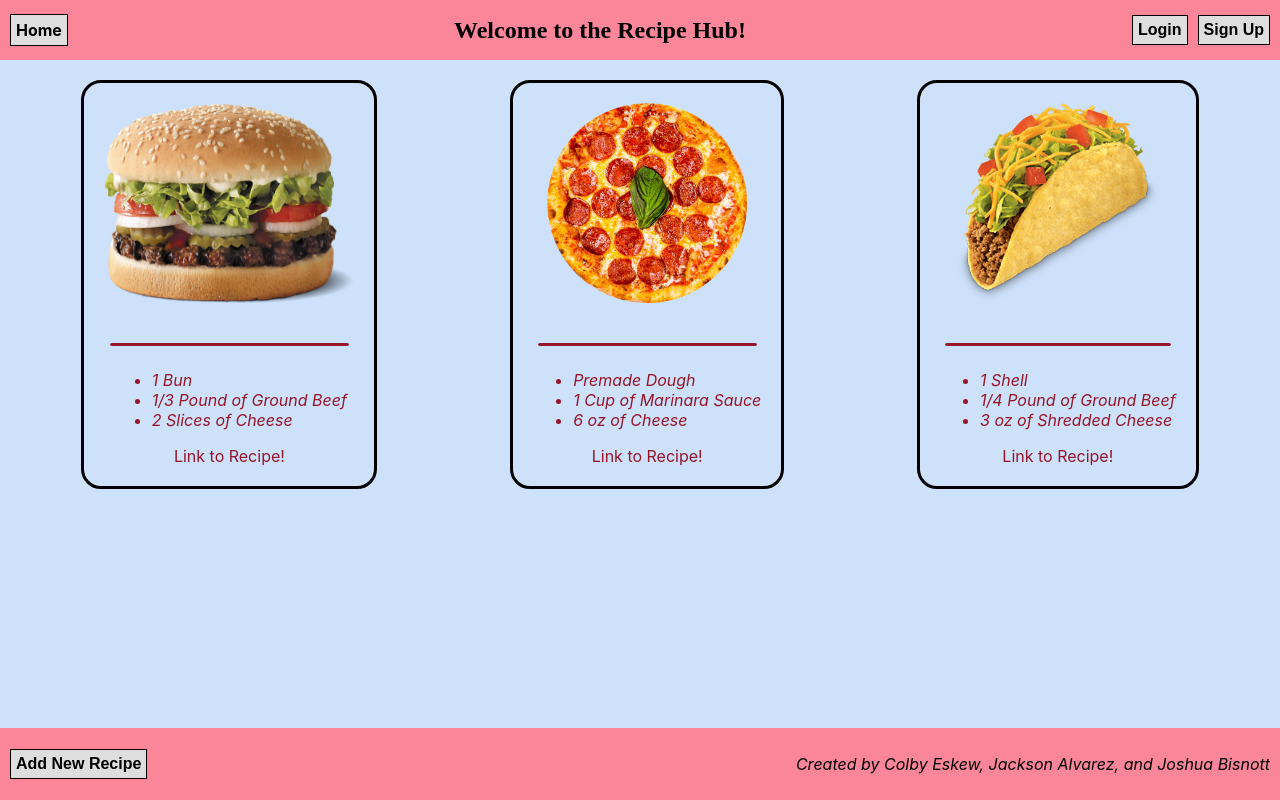
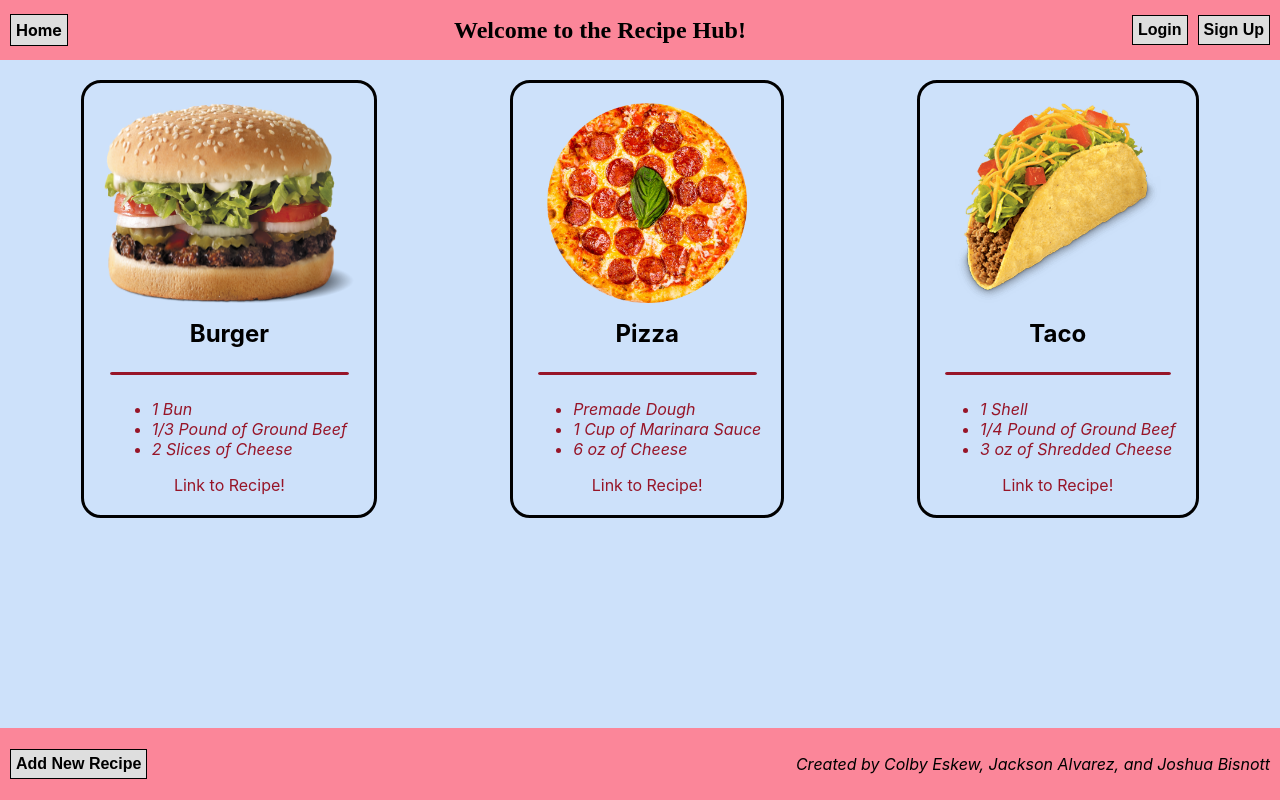
Before and after one commit to jacksonalvarez12/CSCI4300-TermProject, a React (Create React App) app in the folder react-app/: page / in a window 1280 px wide. Built offline with nearby package versions, Linux system fonts and the light colour scheme.

Commit message:
Fixed some conflicts

```diff
--- a/react-app/src/BodyComponent/FakeDatabase.js
+++ b/react-app/src/BodyComponent/FakeDatabase.js
@@ -4,9 +4,9 @@ import taco from '../img/taco.png';
 
 export default class Database {
     constructor() {
-        this.card1 = {id:1, img:burger, name:'Burger', ingredients:['1 Bun', '1/3 Pound of Ground Beef', '2 Slices of Cheese'], link:'https://www.yummly.com/recipe/Best-Burger-513137/'};
-        this.card2 = {id:2, img:pizza, name:'Pizza', ingredients:['Premade Dough', '1 Cup of Marinara Sauce', '6 oz of Cheese'], link:'https://www.yummly.com/recipe/Easy-Cheese-Pizza-with-Homemade-Pizza-Sauce-2090711/'};
-        this.card3 = {id:3, img:taco, name:'Taco', ingredients:['1 Shell', '1/4 Pound of Ground Beef', '3 oz of Shredded Cheese'], link:'https://www.yummly.com/recipe/Taco-Bell-Tacos-1105782/'};
+        this.card1 = {id:1, img:burger, title:'Burger', ingredients:['1 Bun', '1/3 Pound of Ground Beef', '2 Slices of Cheese'], link:'https://www.yummly.com/recipe/Best-Burger-513137/'};
+        this.card2 = {id:2, img:pizza, title:'Pizza', ingredients:['Premade Dough', '1 Cup of Marinara Sauce', '6 oz of Cheese'], link:'https://www.yummly.com/recipe/Easy-Cheese-Pizza-with-Homemade-Pizza-Sauce-2090711/'};
+        this.card3 = {id:3, img:taco, title:'Taco', ingredients:['1 Shell', '1/4 Pound of Ground Beef', '3 oz of Shredded Cheese'], link:'https://www.yummly.com/recipe/Taco-Bell-Tacos-1105782/'};
 
         this.counter = 3;
         this.cards = [this.card1, this.card2, this.card3]
@@ -16,8 +16,8 @@ export default class Database {
         return this.cards;
     }
 
-    addCard(src, nm, ings, lk) {
-        this.cards.push({id:this.incrAndGet(), img:src, name:nm, ingredients:ings, link:lk});
+    addCard(src, name, ings, lk) {
+        this.cards.push({id:this.incrAndGet(), img:src, title:name, ingredients:ings, link:lk});
     }
 
     incrAndGet() {
```
